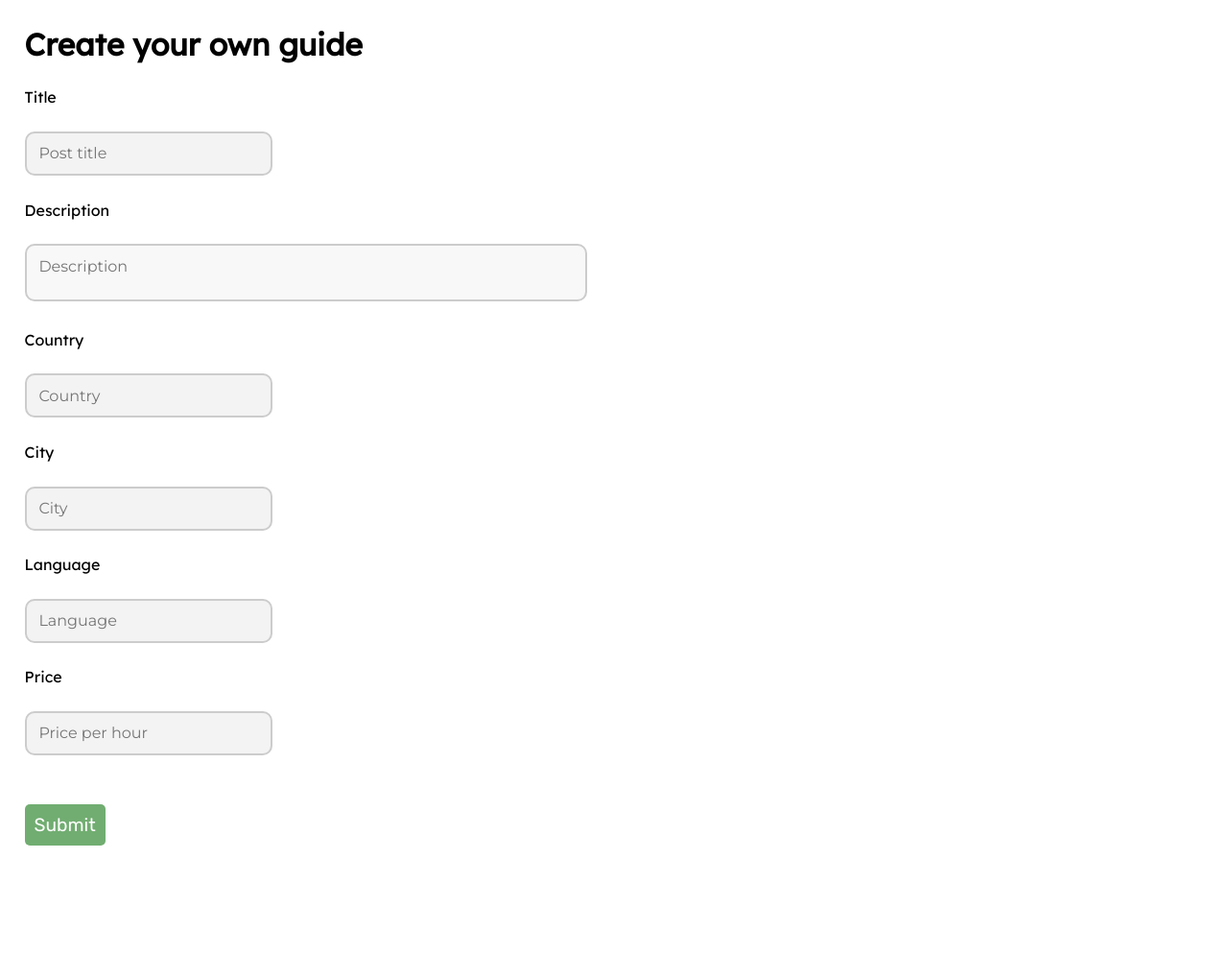
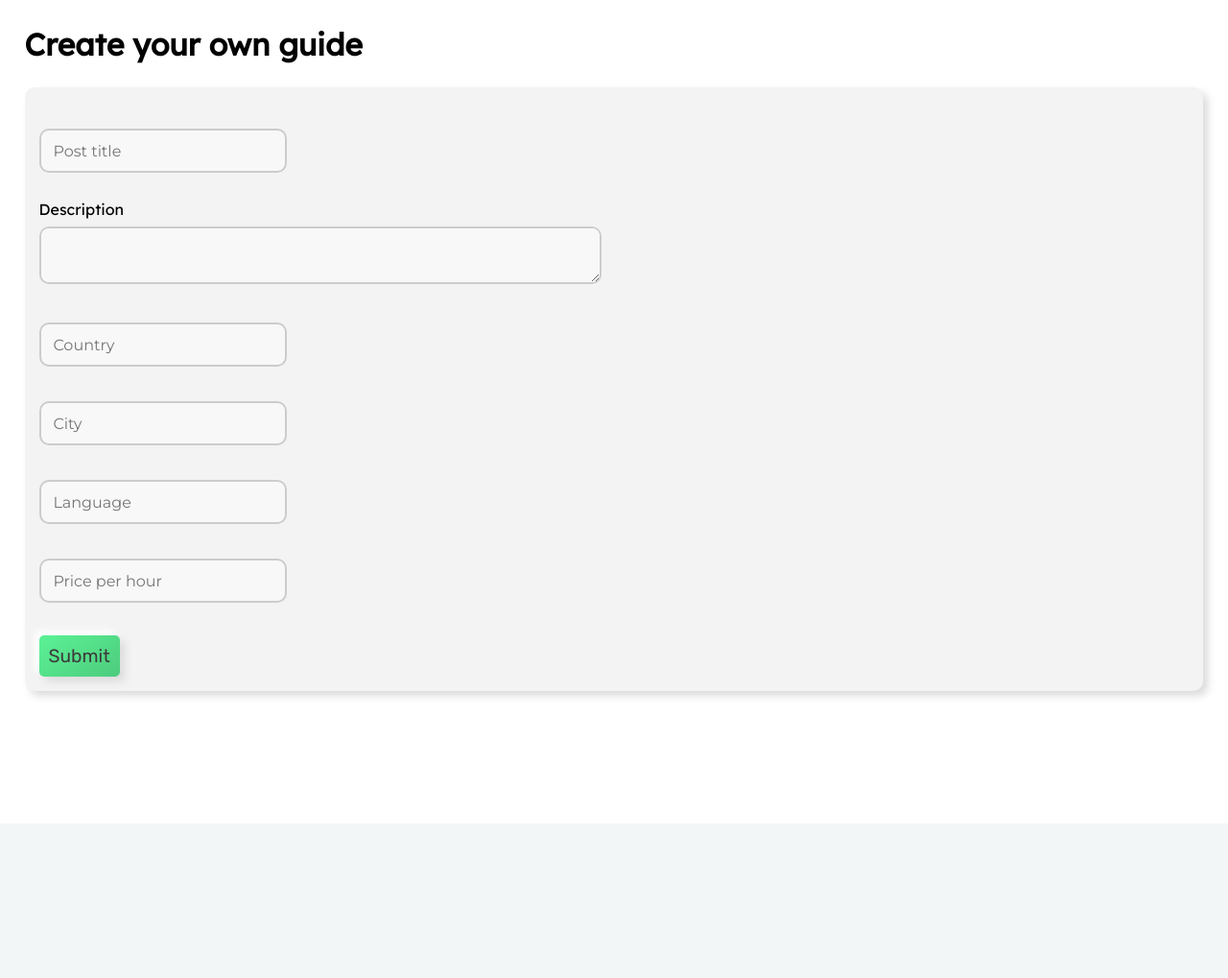
Before and after one commit to olindkri/SE-G3, a Flask app: page /create/ in a window 1280 px wide. Shown: the part 102-1121 px from the top of the page at 96% size. After the commit the page ends 960 px from the top, so only its background shows below. Run offline with Flask 3, Linux system fonts and the light colour scheme.

Commit message:
CSS changes (looks much better now).

```diff
--- a/templates/base.html
+++ b/templates/base.html
@@ -11,6 +11,8 @@
             margin: 2vw;
             background-color: #f3f3f3;
             border-radius: 10px;
+            box-shadow: 5px 5px 9px #dbdbdb,
+            -5px -5px 9px #ffffff;
         }
 
         body {
@@ -74,14 +76,17 @@
         #button {
             font-family: 'Rubik', sans-serif;
             font-size: 1.2em;
-            margin: 2vw;
             border-radius: 5px;
+            margin-right: 0.5rem;
+            margin-top: 0.5rem;
             padding: 10px;
-            color: #ffffff;
-            background-color: #71ad71;
+            color: #3b3b3b;
             outline: none;
             border: none;
             transition: 300ms;
+            background: linear-gradient(145deg, #5bf295, #4dcb7d);
+            box-shadow: 5px 5px 9px #dbdbdb,
+            -5px -5px 9px #ffffff;
         }
 
         body .post a {
@@ -149,31 +168,31 @@
         label {
             font-family: 'Lexend', sans-serif;
             width: 100%;
-            margin: 2vw;
         }
 
         input {
             border: 2px solid #ccc;
             width: 15em;
             height: 2.5em;
+            margin-top: 0.5rem;
+            margin-bottom: 0.5rem;
             padding-left: 0.8em;
-            margin: 2vw;
             font-size: 16px;
             font-family: 'Montserrat', sans-serif;
             outline: none;
             overflow: hidden;
-            background-color: #F3F3F3;
+            background-color: #f8f8f8;
             border-radius: 10px;
             transition: all 0.5s;
         }
 
         textarea {
             height: 60px;
-            margin: 2vw;
+            margin-top: 0.5rem;
+            margin-bottom: 0.5rem;
             padding: 12px 0.8em;
             box-sizing: border-box;
             font-family: 'Montserrat', sans-serif;
-            resize: none;
             border: 2px solid #ccc;
             border-radius: 10px;
             background-color: #f8f8f8;
--- a/templates/create.html
+++ b/templates/create.html
@@ -2,46 +2,55 @@
 
 {% block content %}
     <h1 id="title">{% block title %} Create your own guide {% endblock %}</h1>
+    <div class="post">
         <form method="post">
-        <label for="title">Title</label>
+            <label for="title">
                 <br>
                 <input type="text" name="title"
                        placeholder="Post title"
-               value="{{ request.form['title'] }}"></input>
+                       value="{{ request.form['title'] }}">
+            </label>
             <br>
 
-        <label for="content">Description</label>
+            <label for="content">
                 <br>
-        <textarea name="content"
-                  placeholder="Description"
-                  rows="15"
-                  cols="60"
-        >{{ request.form['content'] }}</textarea>
+                Description
                 <br>
-        <label for="country">Country</label>
+                <textarea name="content" rows="15" cols="60">
+                {{ request.form['content'] }}
+            </textarea>
+            </label>
+            <br>
+            <label for="country">
                 <br>
                 <input type="text" name="country"
                        placeholder="Country"
-               value="{{ request.form['country'] }}"></input>
+                       value="{{ request.form['country'] }}">
+            </label>
             <br>
-        <label for="city">City</label>
+            <label for="city">
                 <br>
                 <input type="text" name="city"
                        placeholder="City"
-               value="{{ request.form['city'] }}"></input>
+                       value="{{ request.form['city'] }}">
+            </label>
             <br>
-        <label for="title">Language</label>
+            <label for="language">
                 <br>
                 <input type="text" name="language"
                        placeholder="Language"
-               value="{{ request.form['language'] }}"></input>
+                       value="{{ request.form['language'] }}">
+            </label>
             <br>
-        <label for="title">Price</label>
+            <label for="price">
                 <br>
                 <input type="text" name="price"
                        placeholder="Price per hour"
-               value="{{ request.form['price'] }}"></input>
+                       value="{{ request.form['price'] }}">
+            </label>
+            <br>
             <br>
             <button id="button" type="submit">Submit</button>
         </form>
+    </div>
 {% endblock %}
--- a/templates/index.html
+++ b/templates/index.html
@@ -6,13 +6,11 @@
         <div class='post'>
             <h3>
                 <a id="profile"
-               href="{{ url_for('viewProfile', id=post['id'], u=post['byUser']) }}">{{ post['firstname'] }} {{ post['lastname'] }}</a>
+                   href="{{ url_for('viewProfile', id=post['id'], u=post['byUser']) }}">{{ post['firstname'] }} {{ post['lastname'] }}</a>
             </h3>
             <p id="date">{{ post['created'] }}</p>
             <h2>{{ post['title'] }}</h2>
-            <p>{{ post['content'] }}</p>
-            <br>
-            <p>{{ post['country'] }}</p>
+            <h3>{{ post['city'] }}, {{ post['country'] }}</h3>
             <a href="{{ url_for('view', id=post['id']) }}">View</a>
         </div>
     {% endfor %}
```
Also changed, not shown: other parts of templates/base.html (+24 -10 lines), templates/edit.html (+22 -11 lines), templates/message.html (+4 -3 lines), templates/profile.html (+13 -2 lines), templates/rent-guide.html (+17 -11 lines), templates/user.html (+6 -6 lines), templates/view-guide.html (+4 -3 lines), templates/view-profile.html (+9 -5 lines), database.db. Lines whose indentation alone changed are shown as unchanged.
